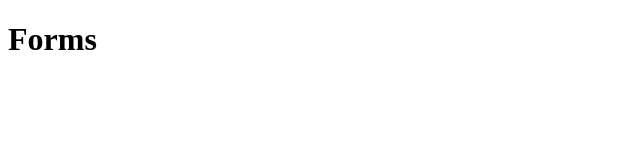
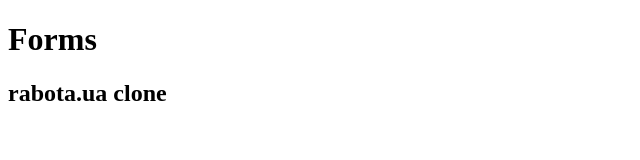
Before and after one commit to StanislavStashchuk/TestRepos, a plain HTML site: page index.html in a window 1280 px wide. Shown: the whole page, without its empty margins (0-640 px from the left). Drawn offline with Linux system fonts and the light colour scheme.

Commit message:
initial commit

```diff
--- a/index.html
+++ b/index.html
@@ -8,5 +8,6 @@
 </head>
 <body>
     <h1>Forms</h1>
+    <h2>rabota.ua clone</h2>
 </body>
 </html>
```
